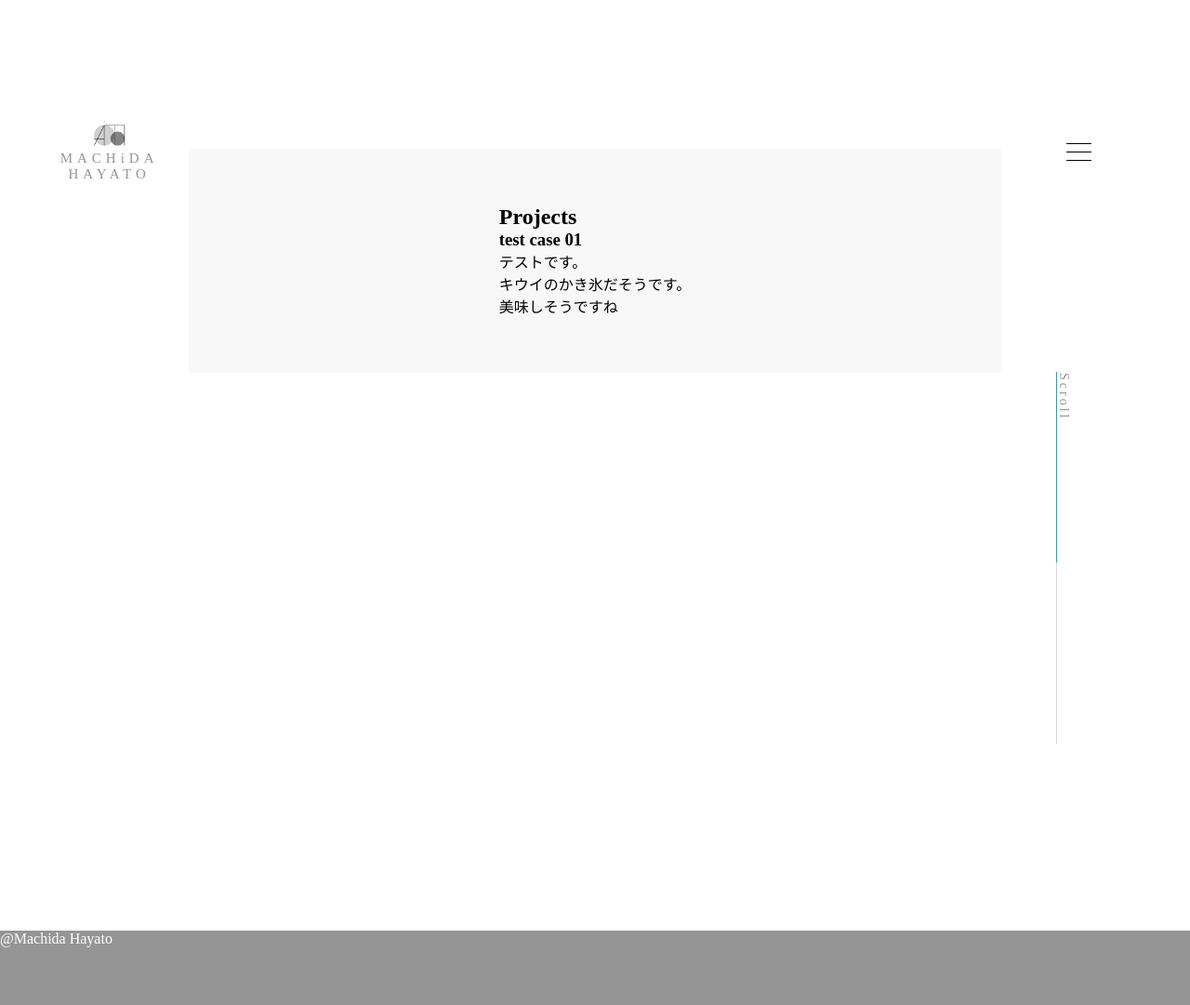
After one commit to Hayato-0816/Portfolio, a Django app: template templates/02_Contents.html in a window 1280 px wide. The commit adds this page. Shown: the whole page at 93% size. Run offline with Django 3.2, Linux system fonts and the light colour scheme; the template is opened without the code that fills it: values that come from a table or form of the project are taken from there, others are empty; data comes from the database, SQL or seed files in the repository; some web fonts are replaced.

Commit message:
20230801 commit 02

```diff
--- a/projectapp/views.py
+++ b/projectapp/views.py
@@ -54,7 +54,7 @@ def contact_form_view(request):
 
 def project_page_view(request, pk):
     # プロジェクト詳細ページを表示するビュー関数
-    template_name = "project_page.html"
+    template_name = "02_Contents.html"
 
     # 指定されたIDに対応するポートフォリオアイテムを取得
     item = models.Portfolio_Item.objects.get(pk=pk)
--- a/static/css/style.css
+++ b/static/css/style.css
@@ -66,14 +66,6 @@ header{
 }
 
 /* navigation/////////////////////////////////////////////////////////////////////////// */
-.nav_link{
-    width: 100vw;
-    height: 100vh;
-    position: fixed;
-    top: 0;
-    left: 0;
-    z-index: 100;
-}
 #nav_check{
     display: none;
 }
@@ -111,12 +103,12 @@ header{
 }
 #nav_check:checked ~ .navigation span::before {
     bottom: 0;
-    transform: rotate(45deg);
+    transform: rotate(405deg);
     background-color: #fff;
 }
 #nav_check:checked ~ .navigation span::after {
     top: 0;
-    transform: rotate(-45deg);
+    transform: rotate(-405deg);
     background-color: #fff;
 }
 /* hamburger/////////////////////////////////////////////////////////////////////////// */
@@ -124,14 +116,16 @@ header{
     display: none;
     flex-direction: column;
     transition: .2s ease;
+    z-index: 100;
 }
 
 .nav_link .nav_back_01{
     width: 100%;
     height: 100%;
     background: #e8e8e8;
-    position: absolute;
+    position: fixed;
     opacity: 60%;
+    z-index: 100;
 }
 .nav_link .nav_back_02{
     width: 100%;
@@ -142,6 +136,7 @@ header{
     right: -110vw;
     transition: .2s ease;
     opacity: 45%;
+    z-index: 110;
 }
 .nav_link nav{
     width: 100%;
--- a/templates/01_Home.html
+++ b/templates/01_Home.html
@@ -15,4 +15,4 @@
 </main>
 
 <!-- <div id="page_top"><a href="#"><p>Page Top</p></a></div> -->
-{% endblock content %}
+{% endblock %}
--- /dev/null
+++ b/templates/02_Contents.html
@@ -0,0 +1,19 @@
+{% extends 'base.html' %}
+{% block content %}
+<main>
+    <section id="main_cont">
+        <section id="projects">
+            <div class="container">
+                <h2>Projects</h2>
+                <div class="portfolio-item" style="background-attachment: fixed; background-image: url(/{{item.image_url}});">
+                </div>
+                <div class="portfolio-text">
+                    <h3>{{ item.title }}</h3>
+                    <p>{{ item.description | linebreaks }}</p>
+                </div>
+            </div>
+        </section>
+    </section>
+</main>
+
+{% endblock %}
--- a/templates/base.html
+++ b/templates/base.html
@@ -10,10 +10,10 @@
 </head>
 <body class="humb">
     <header>
-        <div class="icon">
+        <a href="" class="icon">
             <img src="../static/css/images/Icon.png" alt="">
             <p>MACHiDA HAYATO</p>
-        </div>
+        </a>
         <div>
             <div class="nav_link">
                 <input type="checkbox" id="nav_check">
@@ -39,7 +39,7 @@
         </div>
     </header>
     {% block content %}
-    {% endblock content %}
+    {% endblock %}
     <footer>
         <p>@Machida Hayato</p>
     </footer>
```
